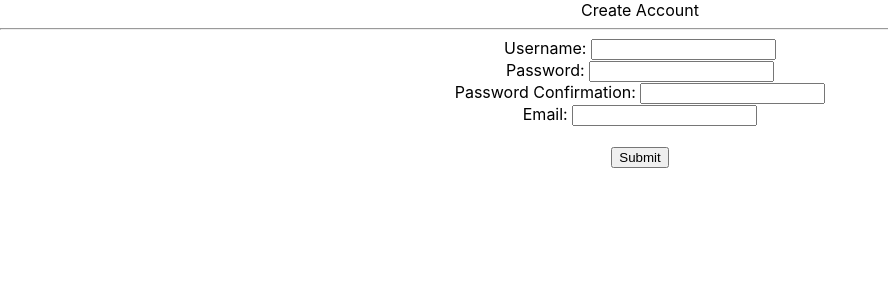
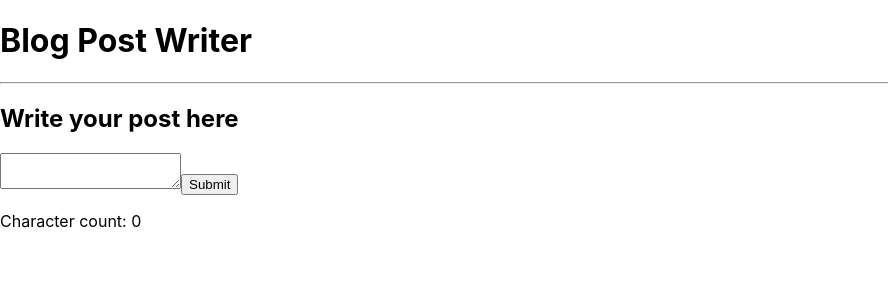
Before and after one commit to clarkngo/react-workshop, a React (Create React App) app: page / in a window 1280 px wide. Shown: the top 300 px of the page, without its empty margins (0-888 px from the left). Built offline with nearby package versions, Linux system fonts and the light colour scheme.

Commit message:
textarea character count

```diff
--- a/src/App.js
+++ b/src/App.js
@@ -6,96 +6,43 @@ class App extends Component {
   constructor(props) {
     super(props);
     this.state = {
-      username: '',
-      password: '',
-      passwordConfirmation: '',
-      email: '',
-      errors: []
+      fieldLength: 0,
     };
-    this.validateUsernameOnBlur = this.validateUsernameOnBlur.bind(this);
-    this.validatePasswordOnBlur = this.validatePasswordOnBlur.bind(this);
-    this.validatePasswordConfirmationOnBlur = this.validatePasswordConfirmationOnBlur.bind(this);
-    this.validateEmailOnBlur = this.validateEmailOnBlur.bind(this);
+    this.updateFieldLength = this.updateFieldLength.bind(this);
+  }
+
+  updateFieldLength = (event) => {
+    const fieldLength = event.target.value.length;
+    this.setState({ fieldLength });
+  }
+
+  validateTextLength = (event) => {
+    const text = event.target.value;
+    if (text.length < 100) {
+      console.log("character count must be 100 or more");
+    }
   }
 
   displayForm() {
     return (
       <div>
-        Username: <input type="text" onBlur={this.validateUsernameOnBlur} /><br />
-        Password: <input type="text" onBlur={this.validatePasswordOnBlur} /><br />
-        Password Confirmation: <input type="text" onBlur={this.validatePasswordConfirmationOnBlur}/><br />
-        Email: <input type="text" onBlur={this.validateEmailOnBlur} /><br />
-        <br />
+        <textarea onChange={this.updateFieldLength} onBlur={this.validateTextLength}></textarea>
         <button onClick={this.submitForm}>Submit</button>
-      </div>
-    )
-  }
-
-  displayErrors() {
-    return (
-      <div className='errors'>
-        {this.state.errors.map((err, i) => <p key={`err-${i}`}>{err}</p>)}
+        <p>Character count: {this.state.fieldLength}</p>
       </div>
     );
   }
 
-  validateUsernameOnBlur = (event) => {
-    const username = event.target.value;
-    const errors = this.state.errors;
-    errors.push(this.validateNotEmpty("Username", username));
-    this.setState({ username, errors });
-  }
-
-  validatePasswordOnBlur = (event) => {
-    const password = event.target.value;
-    const errors = this.state.errors;
-    errors.push(this.validateNotEmpty("Password", password));
-    this.setState({ password, errors });
-  }
-
-  validatePasswordConfirmationOnBlur = (event) => {
-    const passwordConfirmation = event.target.value;
-    const errors = this.state.errors;
-    if (passwordConfirmation != this.state.password) {
-      errors.push("Password must match password confirmation");
-    }
-    this.setState({ passwordConfirmation, errors });
-  }
-
-  validateEmailOnBlur = (event) => {
-    const email = event.target.value;
-    const errors = this.state.errors;
-    errors.push(this.validateEmailFormat("Email", email));
-    this.setState({ email, errors });
-  }
-
-  validateNotEmpty(fieldName, value) {
-    if (value.length <= 0) {
-      return `${fieldName} must be filled out.`;
-    }
-  }
-
-  validateEmailFormat(fieldName, value) {
-    let [lhs, rhs] = value.split('@');
-    lhs = lhs || '';
-    rhs = rhs || '';
-    if (lhs.length <= 0 || rhs.length <= 0) {
-      return `${fieldName} must be in a standard email format.`;
-    }
-  }
-
   submitForm(event) {
     event.preventDefault();
-    console.log("Submitting form now..");
-    console.log(event);
   }
 
   render() {
     return (
-      <div className="App">
-        Create Account
-        {this.displayErrors()}
+      <div>
+        <h1>Blog Post Writer</h1>
         <hr />
+        <h2>Write your post here</h2>
         {this.displayForm()}
       </div>
     );
```
